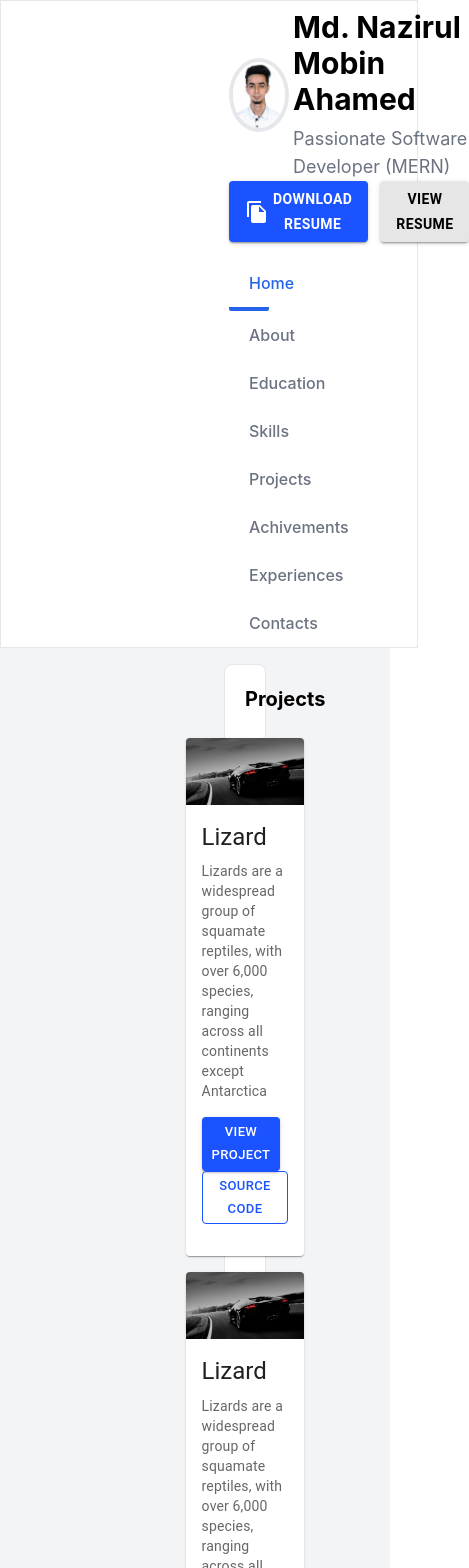
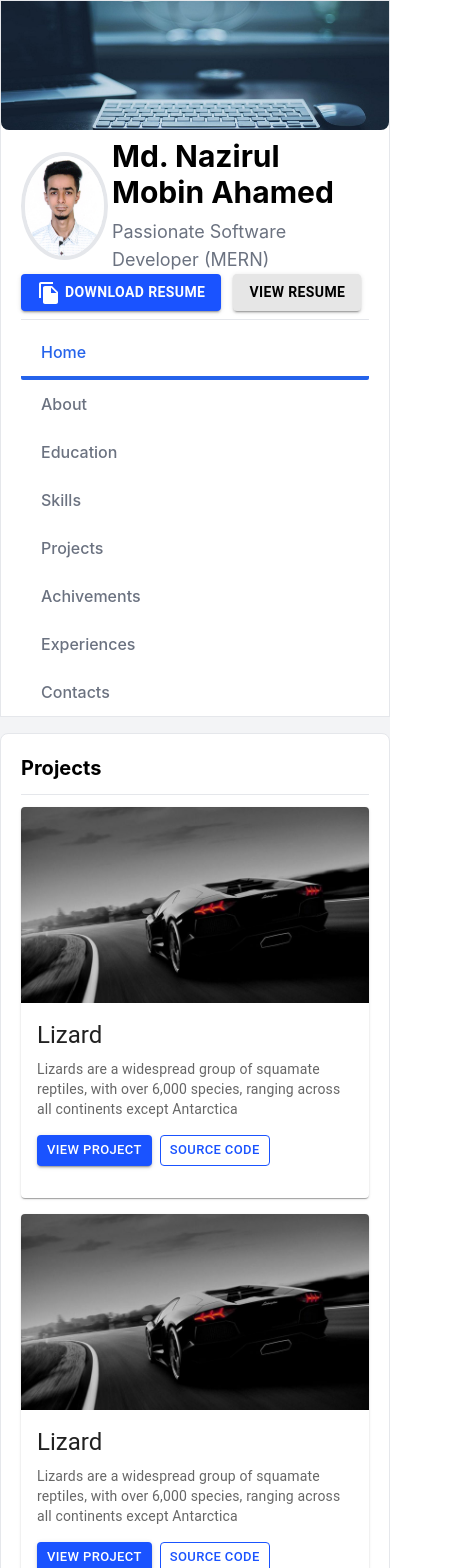
Before and after one commit to AntoAhamed/Updated-Portfolio, a React (Create React App) app: page /projects in a window 390 px wide. Shown: the top 1568 px of the page, 469 px wide, since content can reach past the window. Built offline with nearby package versions, Linux system fonts and the light colour scheme.

Commit message:
responsiveness added

```diff
--- a/src/components/Navbar.jsx
+++ b/src/components/Navbar.jsx
@@ -34,7 +34,7 @@ function Navbar() {
 
     return (
         <>
-            <div className='px-52 border bg-white'>
+            <div className='lg:px-56 md:px-4 border bg-white'>
                 <div>
                     <img src={cover} alt='Cover' className='rounded-b-lg' />
                 </div>
@@ -47,7 +47,7 @@ function Navbar() {
                                 <p className='text-lg text-gray-500'>Passionate Software Developer (MERN)</p>
                             </div>
                         </div>
-                        <div className='flex lg:justify-end md:justify-center items-end md:my-3'>
+                        <div className='flex lg:justify-end sm:justify-center items-end md:my-3'>
                             <div className='mr-3'>
                                 <Button variant='contained' sx={{ bgcolor: '#1a53ff', fontWeight: '600' }}>
                                     <FileCopyIcon />
@@ -122,7 +122,7 @@ function Navbar() {
                 </div>
             </div>
 
-            <div className='px-56 py-4'>
+            <div className='lg:px-56 md:px-4 py-4'>
                 <Outlet />
             </div>
 
```
